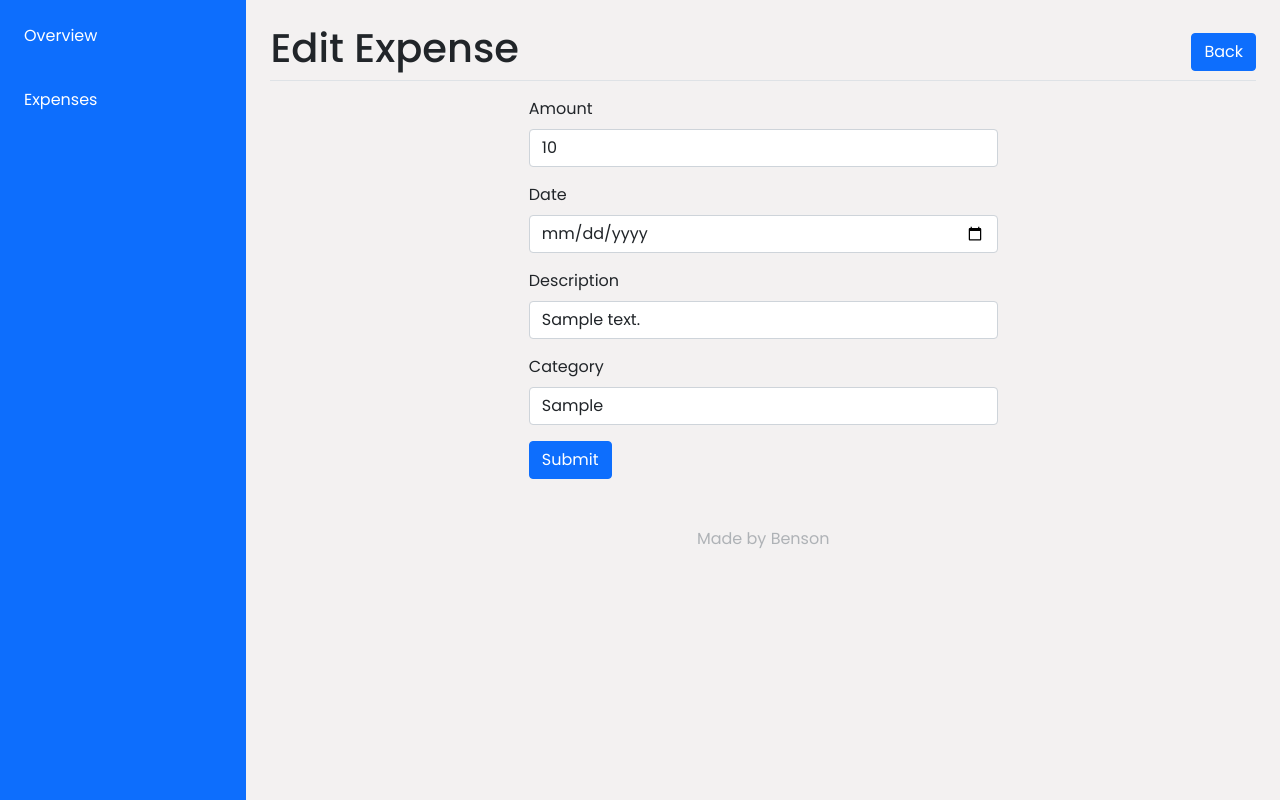
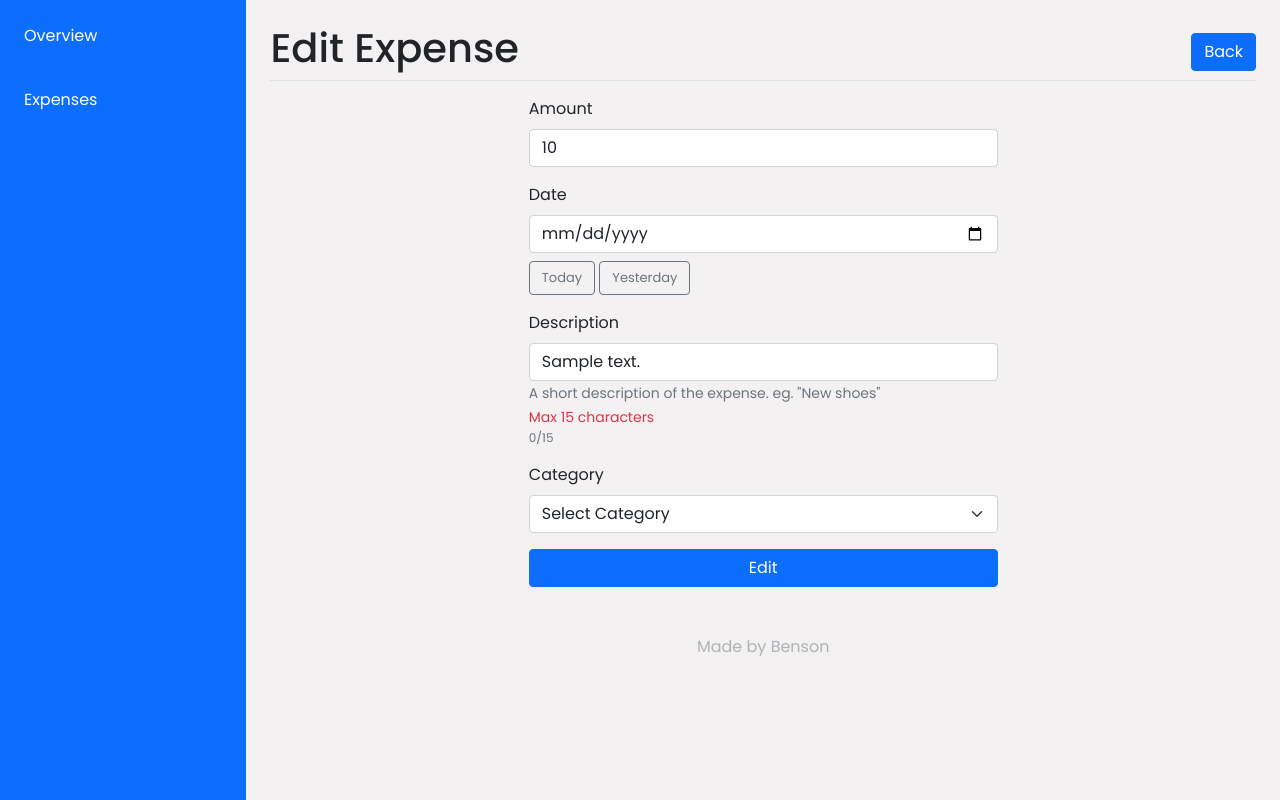
Before and after one commit to Namibra-Devs/expense-tracker, a PHP site: page /index.php?view=edit&exp=1 in a window 1280 px wide. Run offline with PHP 8.4, Linux system fonts and the light colour scheme; tables that the repository leaves empty or names only in its code hold one stand-in row (values such as "Sample post").

Commit message:
Edit operation added

```diff
--- a/auxiliaries.php
+++ b/auxiliaries.php
@@ -117,6 +117,14 @@ function createExpense(PDO $conn, array $expense): bool
     return $stmt->execute($expense);
 }
 
+// UPDATE EXPENSE
+function updateExpense(PDO $conn, array $expense): bool
+{
+    $updateExpense = "UPDATE expenses SET amount = ?, date = ?, description = ?, category = ? WHERE id = ?";
+    $stmt = $conn->prepare($updateExpense);
+    return $stmt->execute($expense);
+}
+
 
 // ACTIVATE LINK IN SIDEBAR
 function activateLink($view, $link)
--- a/includes/edit.php
+++ b/includes/edit.php
@@ -3,7 +3,7 @@
 require_once 'auxiliaries.php';
 require_once 'config.php';
 
-if(!isset($_GET['exp'])) {
+if (!isset($_GET['exp'])) {
     header('Location: ./');
     exit;
 }
@@ -27,18 +27,39 @@ $expense = getExpense($conn, $_GET['exp']);
                 </div>
                 <div class="mb-3">
                     <label for="date" class="form-label">Date</label>
-                    <input type="date" class="form-control" id="date" name="date" value="<?= $expense['date'] ?>">
+                    <input type="date" class="form-control mb-2" id="date" name="date" value="<?= $expense['date'] ?>">
+                    <button class="btn btn-outline-secondary" type="button" style="font-size: 13px;" id="pick-today">Today</button>
+                    <button class="btn btn-outline-secondary" type="button" style="font-size: 13px;" id="pick-yesterday">Yesterday</button>
+
                 </div>
                 <div class="mb-3">
                     <label for="description" class="form-label">Description</label>
                     <input type="text" class="form-control" id="description" name="description" value="<?= $expense['description'] ?>">
+                    <small id="descriptionHelp" class="form-text text-muted">A short description of the expense. eg. "New shoes" <br>
+                        <span class="text-danger">Max 15 characters</span>
+                    </small>
+                    <div class="text-muted" style="font-size: 12px;">
+                        <span id="description-count">0</span>/15
+                    </div>
+
                 </div>
                 <div class="mb-3">
                     <label for="category" class="form-label">Category</label>
-                    <input type="text" class="form-control" id="category" name="category" value="<?= $expense['category'] ?>">
+                    <select class="form-select" aria-label="Default select example" id="category" name="category">
+                        <option selected disabled value="">Select Category</option>
+                        <option value="Food" <?= $expense['category'] === 'Food' ? 'selected' : '' ?>>Food</option>
+                        <option value="Transportation" <?= $expense['category'] === 'Transportation' ? 'selected' : '' ?>>Transportation</option>
+                        <option value="Clothing" <?= $expense['category'] === 'Clothing' ? 'selected' : '' ?>>Clothing</option>
+                        <option value="Rent" <?= $expense['category'] === 'Rent' ? 'selected' : '' ?>>Rent</option>
+                        <option value="Utilities" <?= $expense['category'] === 'Utilities' ? 'selected' : '' ?>>Utilities</option>
+                        <option value="Entertainment" <?= $expense['category'] === 'Entertainment' ? 'selected' : '' ?>>Entertainment</option>
+                        <option value="Miscellaneous" <?= $expense['category'] === 'Miscellaneous' ? 'selected' : '' ?>>Miscellaneous</option>
+                    </select>
                 </div>
-                <button type="submit" name="submit" class="btn btn-primary">Submit</button>
+                <button type="submit" name="edit" class="btn btn-primary w-100">Edit</button>
             </form>
         </div>
     </div>
 </div>
+<div id="modal"></div>
+<script src="../src/js/addexpenses.js" type="module"></script>
--- a/processes/create.proc.php
+++ b/processes/create.proc.php
@@ -3,7 +3,7 @@
 require_once '../auxiliaries.php';
 require_once '../config.php';
 
-if (isset($_POST['submit'])) {
+if (isset($_POST['submit']) && $_SERVER['REQUEST_METHOD'] == 'POST') {
 
     foreach ($_POST as $key => $value) {
         if (empty($_POST[$key])) {
@@ -22,7 +22,7 @@ if (isset($_POST['submit'])) {
             if (strlen($_POST[$key]) > 15) {
                 setError('Description must be less than 15 characters', true);
             }
-            }
+        }
 
         if ($key == 'date') {
             if ($_POST[$key] > date('Y-m-d')) {
```
Also changed, not shown: includes/addexpense.php (+4 -4 lines), includes/expenses.php (+14 -2 lines), processes/edit.proc.php (added, +48 -0 lines).
